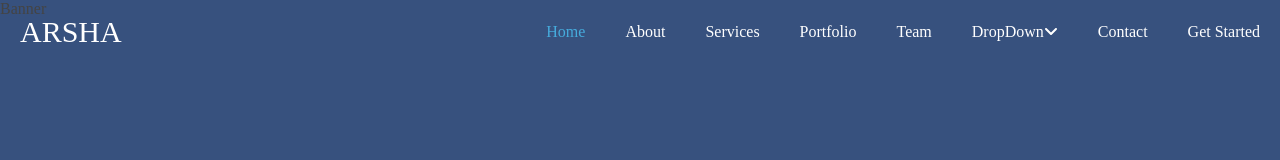
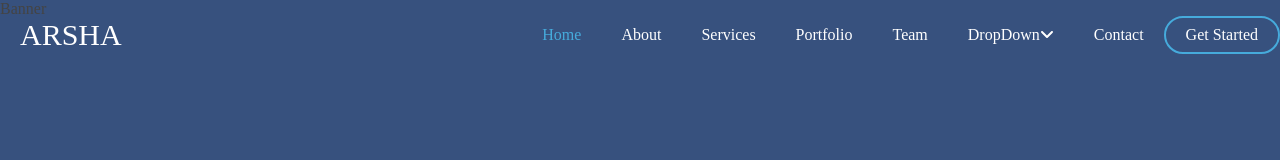
Before and after one commit to phuonghight/HIT-Reacjs-2023, a React (Create React App) app: page / in a window 1280 px wide. Shown: the top 160 px of the page. Built offline with nearby package versions, Linux system fonts and the light colour scheme.

Commit message:
loading 90% header

```diff
--- a/src/components/Header/DropDown.css
+++ b/src/components/Header/DropDown.css
@@ -13,6 +13,7 @@
   display: none;
   width: 150%;
   background-color: white;
+  border-radius: 10px;
   position: absolute;
   top: 100%;
   left: 0;
--- a/src/components/Header/DropDown.js
+++ b/src/components/Header/DropDown.js
@@ -1,6 +1,5 @@
 import React from "react";
 import { FontAwesomeIcon } from "@fortawesome/react-fontawesome";
-import DropDownList from "./DropDownList";
 import "./DropDown.css";
 
 const DropDown = ({ className }) => {
--- a/src/components/Header/Header.css
+++ b/src/components/Header/Header.css
@@ -13,4 +13,5 @@
   right: 0;
   top: 0;
   transition: all 0.3s ease-in-out;
+  padding: 10px 0;
 }
--- a/src/components/Header/Header.js
+++ b/src/components/Header/Header.js
@@ -2,14 +2,68 @@ import React, { useEffect, useState } from "react";
 import "./Header.css";
 import HeaderLogo from "./HeaderLogo";
 import Navbar from "./Navbar";
+import NavbarMobile from "./NavbarMobile";
+
 function Header() {
+  const listNav = [
+    {
+      name: "Home",
+      path: "#hero",
+      isActive: true,
+    },
+    {
+      name: "About",
+      path: "#about",
+      isActive: false,
+    },
+    {
+      name: "Services",
+      path: "#services",
+      isActive: false,
+    },
+    {
+      name: "Portfolio",
+      path: "#porfolio",
+      isActive: false,
+    },
+    {
+      name: "Team",
+      path: "#team",
+      isActive: false,
+    },
+    {
+      name: "Drop Down",
+      path: "#",
+      dropdow: true,
+      isActive: false,
+    },
+    {
+      name: "Contact",
+      path: "#contact",
+      isActive: false,
+    },
+    {
+      name: "Get Started",
+      path: "#about",
+      isActive: false,
+      isNavbarButton: true,
+    },
+  ];
+
   const [isScrollHeader, setIsScrollHeader] = useState(false);
-
   useEffect(() => {
     window.addEventListener("scroll", () => {
       setIsScrollHeader(window.scrollY > 1);
     });
   }, [isScrollHeader]);
+
+  console.log("rereder");
+  const [width, setWidth] = useState(window.innerWidth);
+  useEffect(() => {
+    window.addEventListener("resize", () => {
+      setWidth(window.innerWidth);
+    });
+  }, [width]);
 
   return (
     <header
@@ -18,7 +72,11 @@ function Header() {
     >
       <div className="container">
         <HeaderLogo />
-        <Navbar />
+        {width > 1024 ? (
+          <Navbar listNav={listNav} />
+        ) : (
+          <NavbarMobile listNav={listNav} />
+        )}
       </div>
     </header>
   );
--- /dev/null
+++ b/src/components/Header/Navbar.css
@@ -0,0 +1,27 @@
+.navbar {
+  display: flex;
+  align-items: center;
+}
+
+@media screen and (max-width: 1024px) {
+  .navbar {
+    flex-direction: column;
+    align-items: flex-start;
+    background-color: white;
+    position: fixed;
+    top: 100px;
+    left: 25px;
+    right: 25px;
+    bottom: 25px;
+    border-radius: 10px;
+    padding: 20px;
+  }
+
+  .navbar li {
+    width: 100%;
+  }
+
+  .navbar a {
+    color: #444;
+  }
+}
--- a/src/components/Header/Navbar.js
+++ b/src/components/Header/Navbar.js
@@ -1,54 +1,11 @@
 import React from "react";
 import NavbarItem from "./NavbarItem";
+import "./Navbar.css";
 
-const Navbar = () => {
-  const list = [
-    {
-      name: "Home",
-      path: "#hero",
-      isActive: true,
-    },
-    {
-      name: "About",
-      path: "#about",
-      isActive: false,
-    },
-    {
-      name: "Services",
-      path: "#services",
-      isActive: false,
-    },
-    {
-      name: "Portfolio",
-      path: "#porfolio",
-      isActive: false,
-    },
-    {
-      name: "Team",
-      path: "#team",
-      isActive: false,
-    },
-    {
-      name: "Drop Down",
-      path: "#",
-      dropdow: true,
-      isActive: false,
-    },
-    {
-      name: "Contact",
-      path: "#contact",
-      isActive: false,
-    },
-    {
-      name: "Get Started",
-      path: "#about",
-      isActive: false,
-      isNavbarButton: true,
-    },
-  ];
+const Navbar = ({ listNav }) => {
   return (
-    <ul className="navbar" style={{ display: "flex" }}>
-      {list.map((item) => (
+    <ul className="navbar">
+      {listNav.map((item) => (
         <NavbarItem
           name={item.name}
           path={item.path}
--- a/src/components/Header/NavbarButton.js
+++ b/src/components/Header/NavbarButton.js
@@ -1,10 +1,10 @@
 import React from "react";
 
-const NavbarButton = ({ className }) => {
+const NavbarButton = ({ path, name, className }) => {
   return (
-    <div className={className}>
-      <a>NavbarButton</a>
-    </div>
+    <a href={path} className={className}>
+      {name}
+    </a>
   );
 };
 
--- a/src/components/Header/NavbarItem.css
+++ b/src/components/Header/NavbarItem.css
@@ -2,7 +2,7 @@
   cursor: pointer;
 }
 
-.navbar__item:hover .nav__link {
+.nav__link:not(.navbarBtn):hover {
   color: #46abdc;
 }
 
@@ -12,7 +12,7 @@
 }
 
 a {
-  padding: 15px 20px;
+  padding: 8px 20px;
   color: white;
   display: block;
 }
--- a/src/components/Header/NavbarItem.js
+++ b/src/components/Header/NavbarItem.js
@@ -1,6 +1,7 @@
 import React, { useEffect, useState } from "react";
 import DropDown from "./DropDown";
 import DropDownList from "./DropDownList";
+import NavbarButton from "./NavbarButton";
 import "./NavbarItem.css";
 
 const NavbarItem = ({
@@ -21,6 +22,8 @@ const NavbarItem = ({
           <DropDown className="nav__link" />
           <DropDownList />
         </div>
+      ) : isNavbarButton ? (
+        <NavbarButton className="nav__link navbarBtn" name={name} path={path} />
       ) : (
         <a className="nav__link" href={path}>
           {name}
--- /dev/null
+++ b/src/components/Header/NavbarMobile.js
@@ -0,0 +1,38 @@
+import React, { useState } from "react";
+import NavbarItem from "./NavbarItem";
+import Navbar from "./Navbar";
+
+import { FontAwesomeIcon } from "@fortawesome/react-fontawesome";
+
+const NavbarMobile = ({ listNav }) => {
+  const [show, setShow] = useState(false);
+
+  return (
+    <div>
+      {show || (
+        <button
+          onClick={() => {
+            setShow(true);
+          }}
+        >
+          <FontAwesomeIcon icon="fa-solid fa-bars" />
+        </button>
+      )}
+
+      {show && (
+        <div>
+          <button
+            onClick={() => {
+              setShow(false);
+            }}
+          >
+            X
+          </button>
+          <Navbar listNav={listNav} />
+        </div>
+      )}
+    </div>
+  );
+};
+
+export default NavbarMobile;
--- a/src/fontawesome.js
+++ b/src/fontawesome.js
@@ -2,7 +2,11 @@
 import { library } from "@fortawesome/fontawesome-svg-core";
 
 //Import các icon mà bạn muốn sử dụng trong từng gói
-import { faAngleDown, faArrowUp } from "@fortawesome/free-solid-svg-icons";
+import {
+  faAngleDown,
+  faArrowUp,
+  faBars,
+} from "@fortawesome/free-solid-svg-icons";
 
 //Add các icon đã được import vào trong thư viện của bạn
-library.add(faAngleDown, faArrowUp);
+library.add(faAngleDown, faArrowUp, faBars);
```
